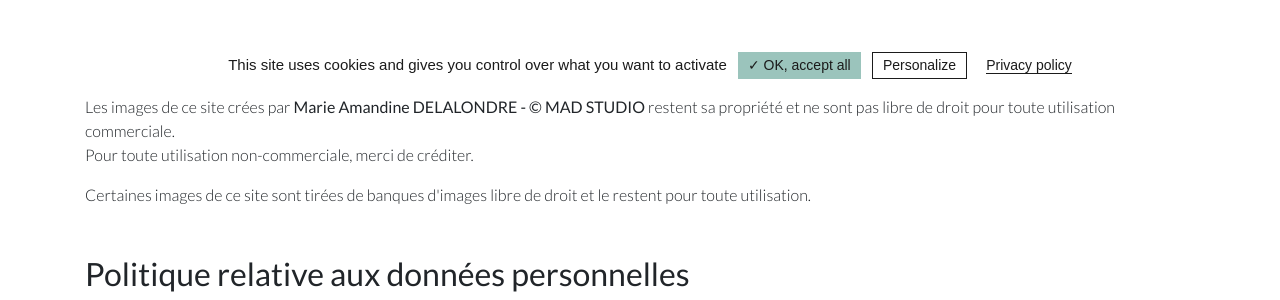
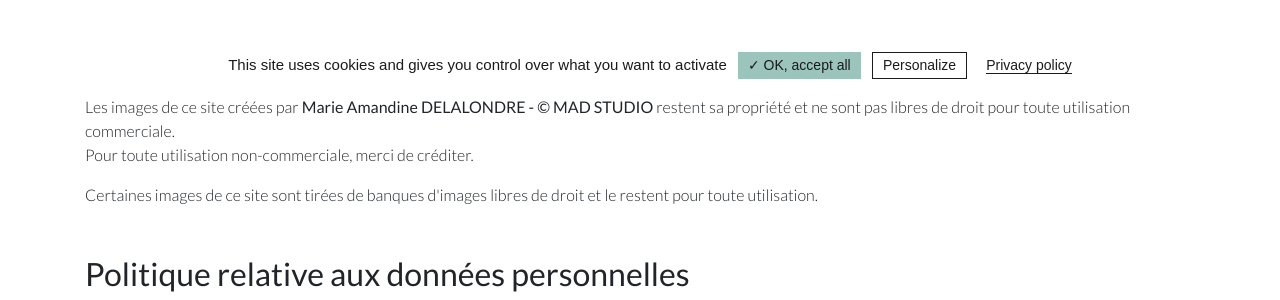
Before and after one commit to Fisher19/mad-studio, a Symfony app: template templates/partials/mentions.html.twig in a window 1280 px wide. Shown: the part 708-1008 px from the top of the page. Run offline with Twig, Linux system fonts and the light colour scheme; the template is opened without the code that fills it, so the values that code supplies are empty; some libraries are stand-ins or nearby versions.

Commit message:
Update mentions.html.twig

```diff
--- a/templates/partials/mentions.html.twig
+++ b/templates/partials/mentions.html.twig
@@ -34,11 +34,11 @@
     <div class="container mb-5">
         <h2>Crédits photographies</h2>
         <p>
-           Les images de ce site crées par <strong>Marie Amandine DELALONDRE - © MAD STUDIO</strong> restent sa propriété et ne sont pas libre de droit pour toute utilisation commerciale. <br>
+           Les images de ce site créées par <strong>Marie Amandine DELALONDRE - © MAD STUDIO</strong> restent sa propriété et ne sont pas libres de droit pour toute utilisation commerciale. <br>
            Pour toute utilisation non-commerciale, merci de créditer.
         </p>
         <p>
-           Certaines images de ce site sont tirées de banques d'images libre de droit et le restent pour toute utilisation.
+           Certaines images de ce site sont tirées de banques d'images libres de droit et le restent pour toute utilisation.
         </p>
 
     </div>
```
